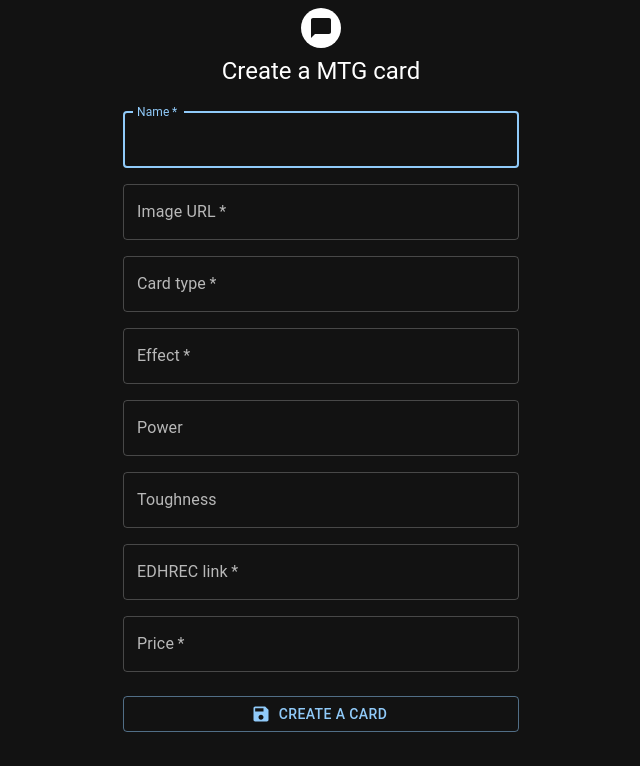
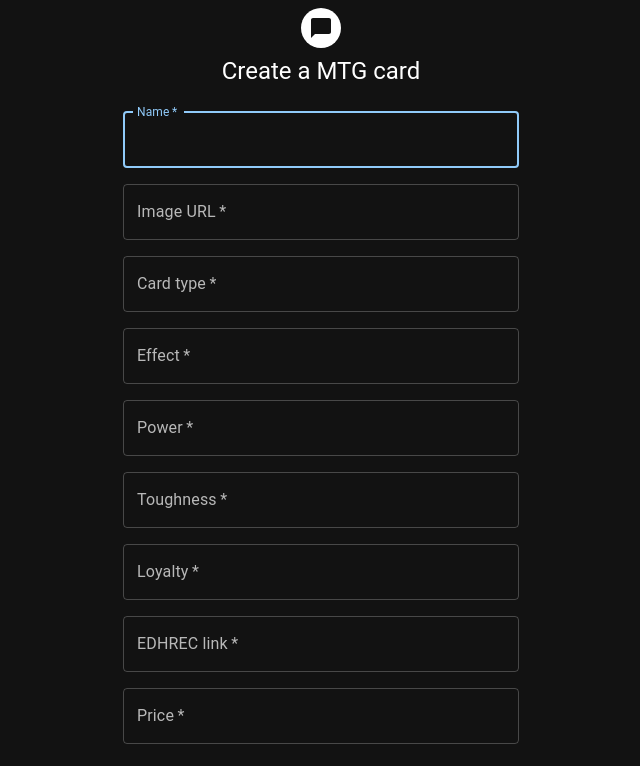
Before and after one commit to vgetsov/proliferate, a React (Vite) app: page /create-card in a window 1280 px wide. Shown: the part 408-1174 px from the top of the page, without its empty margins (319-959 px from the left). Built offline with nearby package versions, Linux system fonts and the light colour scheme; what material-ui-confirm would draw is missing.

Commit message:
add loyalty field in card creation form, fix wrong validation types

```diff
--- a/src/common/constants.js
+++ b/src/common/constants.js
@@ -60,9 +60,18 @@ export const EFFECT_MIN_LENGTH_MESSAGE = `Must be at least ${EFFECT_MIN_LENGTH}
 export const EFFECT_MAX_LENGTH = 2000
 export const EFFECT_MAX_LENGTH_MESSAGE = `Must be at most ${EFFECT_MAX_LENGTH} symbols`
 
-export const POWER_REQUIRED = 'Power is required only for creatures'
+export const POWER_MIN_VALUE = 0
+export const POWER_MIN_VALUE_MESSAGE = `Must be at least ${POWER_MIN_VALUE}`
 
-export const TOUGHNESS_REQUIRED = 'Toughness is required for creatures'
+export const TOUGHNESS_MIN_VALUE = 1
+export const TOUGHNESS_MIN_VALUE_MESSAGE = `Must be at least ${TOUGHNESS_MIN_VALUE}`
+
+export const LOYALTY_MIN_VALUE = 1
+export const LOYALTY_MIN_VALUE_MESSAGE = `Must be at least ${LOYALTY_MIN_VALUE}`
+
+export const POWER_REQUIRED = 'Power is required'
+export const TOUGHNESS_REQUIRED = 'Toughness is required'
+export const LOYALTY_REQUIRED = 'Loyalty is required'
 
 export const EDHREC_LINK_REQUIRED = 'EDHREC link is required'
 export const EDHREC_LINK_PATTERN_MESSAGE = 'Enter a valid EDHREC link'
--- a/src/components/Card/CreateCard.jsx
+++ b/src/components/Card/CreateCard.jsx
@@ -33,7 +33,14 @@ import {
   EFFECT_MIN_LENGTH_MESSAGE,
   EFFECT_REQUIRED,
   FAILED_TO_CREATE,
+  LOYALTY_MIN_VALUE,
+  LOYALTY_MIN_VALUE_MESSAGE,
+  LOYALTY_REQUIRED,
+  POWER_MIN_VALUE,
+  POWER_MIN_VALUE_MESSAGE,
   POWER_REQUIRED,
+  TOUGHNESS_MIN_VALUE,
+  TOUGHNESS_MIN_VALUE_MESSAGE,
   TOUGHNESS_REQUIRED,
   URL_PATTERN,
   URL_PATTERN_MESSAGE,
@@ -201,8 +208,13 @@ export const CreateCard = () => {
                   <TextField
                     {...register('power', {
                       required: POWER_REQUIRED,
+                      min: {
+                        value: POWER_MIN_VALUE,
+                        message: POWER_MIN_VALUE_MESSAGE,
+                      },
                     })}
                     fullWidth
+                    required
                     id="power"
                     label="Power"
                     name="power"
@@ -215,14 +227,38 @@ export const CreateCard = () => {
                   <TextField
                     {...register('toughness', {
                       required: TOUGHNESS_REQUIRED,
+                      min: {
+                        value: TOUGHNESS_MIN_VALUE,
+                        message: TOUGHNESS_MIN_VALUE_MESSAGE,
+                      },
                     })}
                     fullWidth
+                    required
                     name="toughness"
                     id="toughness"
                     label="Toughness"
                     type="number"
                     error={Boolean(errors.toughness)}
                     helperText={errors.toughness?.message}
+                  />
+                </Grid>
+                <Grid item xs={12}>
+                  <TextField
+                    {...register('loyalty', {
+                      required: LOYALTY_REQUIRED,
+                      min: {
+                        value: LOYALTY_MIN_VALUE,
+                        message: LOYALTY_MIN_VALUE_MESSAGE,
+                      },
+                    })}
+                    fullWidth
+                    required
+                    name="loyalty"
+                    id="loyalty"
+                    label="Loyalty"
+                    type="number"
+                    error={Boolean(errors.loyalty)}
+                    helperText={errors.loyalty?.message}
                   />
                 </Grid>
                 <Grid item xs={12}>
```
